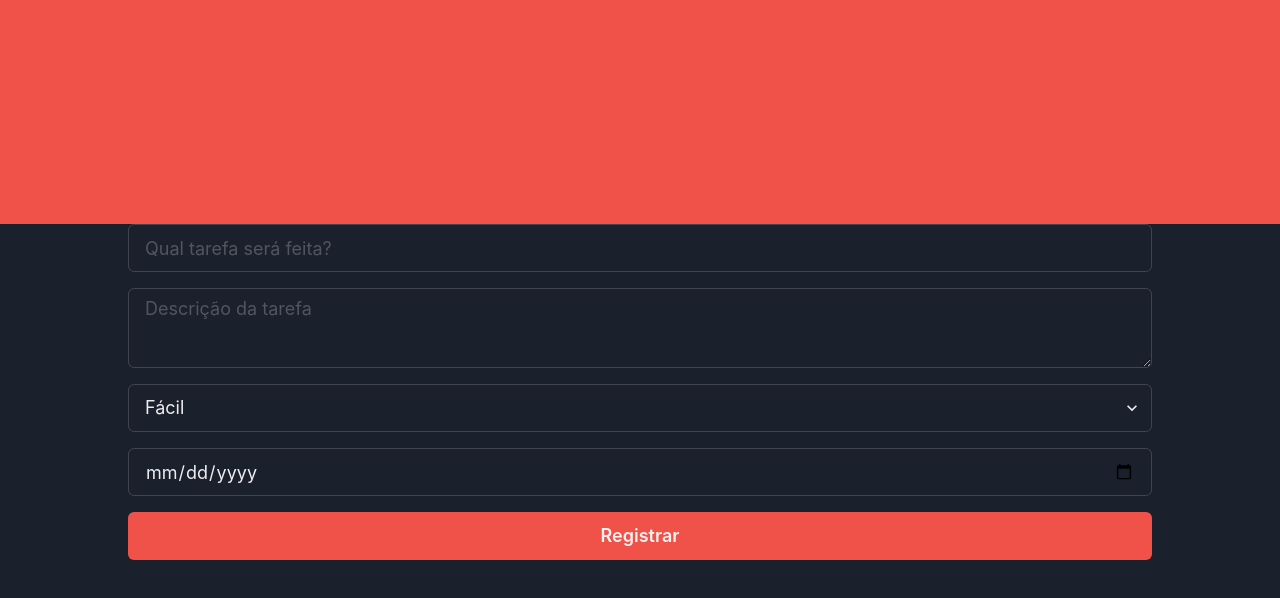
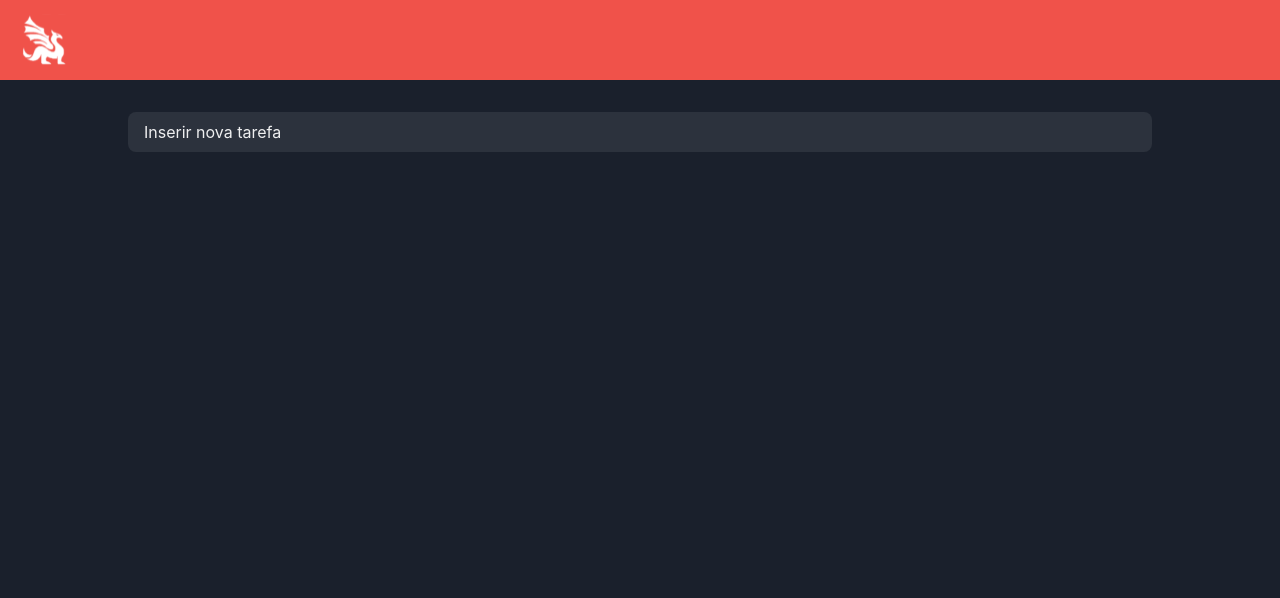
Before and after one commit to fscgustavo/game-task-react, a Next.js app: page / in a window 1280 px wide. Shown: the top 598 px of the page. Built offline with nearby package versions, Linux system fonts and the light colour scheme.

Commit message:
feat: icon and accordion

```diff
--- a/pages/index.tsx
+++ b/pages/index.tsx
@@ -1,6 +1,7 @@
 import Head from 'next/head';
 import { Box } from '@chakra-ui/react';
 import { Form } from '../src/components/Form/Form';
+import Image from 'next/image';
 
 export default function Home() {
   return (
@@ -8,9 +9,19 @@ export default function Home() {
       <Head>
         <title>GameTask</title>
         <meta name="description" content="Sua vida no próximo nível" />
-        <link rel="icon" href="/favicon.ico" />
+        <link rel="icon" href="/game-task-icon.svg" />
       </Head>
-      <Box as="header" bg="primary" width="100%" height={56}></Box>
+      <Box
+        as="header"
+        bg="primary"
+        width="100%"
+        height="80px"
+        display="flex"
+        alignItems="center"
+        padding="8px 16px"
+      >
+        <Image src="/game-task-icon.svg" height="60" width="60" />
+      </Box>
       <Box as="main" maxWidth="1024px" marginInline="auto">
         <Form />
       </Box>
--- a/src/components/Form/Form.tsx
+++ b/src/components/Form/Form.tsx
@@ -1,7 +1,23 @@
-import { Button, Input, Select, Stack, Textarea } from '@chakra-ui/react';
+import {
+  Accordion,
+  AccordionButton,
+  AccordionItem,
+  AccordionPanel,
+  Button,
+  Input,
+  Select,
+  Stack,
+  Textarea,
+} from '@chakra-ui/react';
 
 export function Form() {
   return (
+    <Accordion bg="whiteAlpha.200" borderRadius="8px" mt={8} allowToggle>
+      <AccordionItem border="none">
+        <AccordionButton alignItems="center">
+          Inserir nova tarefa
+        </AccordionButton>
+        <AccordionPanel>
           <form>
             <Stack spacing={4}>
               <Input
@@ -10,7 +26,7 @@ export function Form() {
                 size="lg"
               />
               <Textarea placeholder="Descrição da tarefa" size="lg" />
-        <Select placeholder="Select option" size="lg">
+              <Select placeholder="Selecione a dificuldade" size="lg">
                 <option value="1" selected>
                   Fácil
                 </option>
@@ -23,5 +39,8 @@ export function Form() {
               </Button>
             </Stack>
           </form>
+        </AccordionPanel>
+      </AccordionItem>
+    </Accordion>
   );
 }
```
Also changed, not shown: public/game-task-icon.svg (added). Lines whose indentation alone changed are shown as unchanged.
